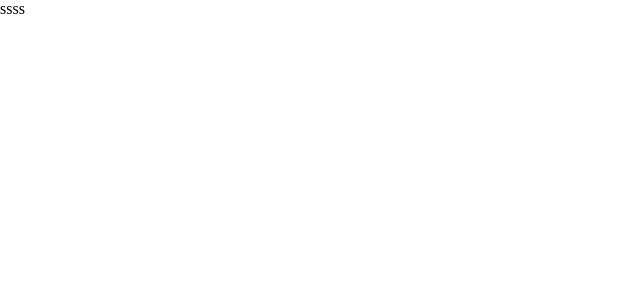
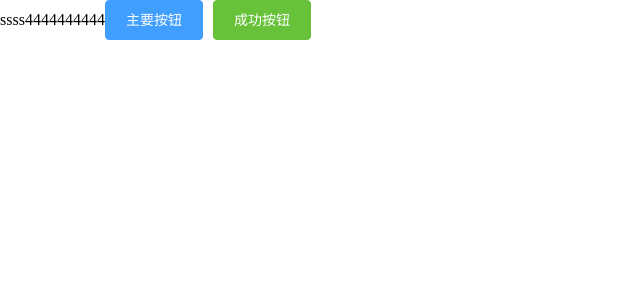
Before and after one commit to sll1234567890/arcgismap, a Vue app: page / in a window 1280 px wide. Shown: the top 300 px of the page, without its empty margins (0-640 px from the left). Built offline with nearby package versions, Linux system fonts and the light colour scheme.

Commit message:
引入element-ui

```diff
--- a/package.json
+++ b/package.json
@@ -9,6 +9,7 @@
   },
   "dependencies": {
     "core-js": "^3.8.3",
+    "element-ui": "^2.15.13",
     "vue": "^2.6.14"
   },
   "devDependencies": {
--- a/src/App.vue
+++ b/src/App.vue
@@ -1,6 +1,8 @@
 <template>
   <div id="app">
-    <span>ssss</span>
+    <span>ssss4444444444</span>
+    <el-button type="primary">主要按钮</el-button>
+    <el-button type="success">成功按钮</el-button>
   </div>
 </template>
 
@@ -14,7 +16,9 @@ export default {
 </script>
 
 <style>
-html,body,#app{
+html,
+body,
+#app {
   position: relative;
   width: 100%;
   height: 100%;
--- a/src/main.js
+++ b/src/main.js
@@ -1,8 +1,11 @@
 import Vue from 'vue'
 import App from './App.vue'
+// ElementUI
+import ElementUI from 'element-ui';
+import 'element-ui/lib/theme-chalk/index.css';
+Vue.use(ElementUI);
 
 Vue.config.productionTip = false
-
 new Vue({
   render: h => h(App),
 }).$mount('#app')
```
Also changed, not shown: 1 other file (tests, documents, lock files or other folders).
